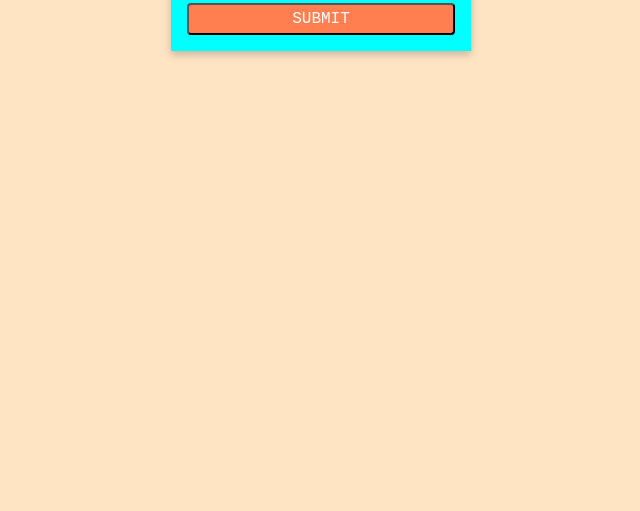
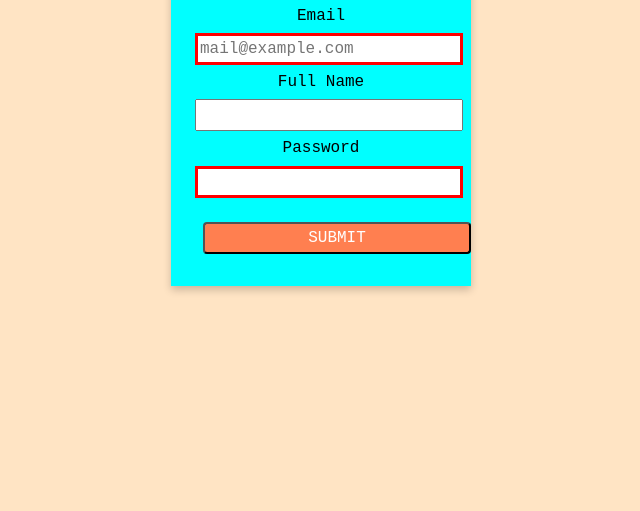
Before and after one commit to taniakononenko23/vscode-git-test56, a plain HTML site: page index.html in a window 1280 px wide. Shown: the part 289-800 px from the top of the page, without its empty margins (319-959 px from the left). Drawn offline with nearby package versions, Linux system fonts and the light colour scheme.

Commit message:
add init files

```diff
--- a/styles.css
+++ b/styles.css
@@ -8,11 +8,12 @@ body {
   background-color: aqua;
   font-size: 16px;
   font-family: monospace;
-
+  text-align: center;
   width: 300px;
   padding: 16px;
   box-shadow: 0px 4px 8px 0px rgba(0, 0, 0, 0.2);
   margin: 0 auto;
+  margin-top: 200px;
 }
 .form-title {
   text-align: center;
@@ -21,6 +22,8 @@ body {
 }
 .form-input {
   margin: 8px;
+  width: 100%;
+  height: 32px;
 }
 .form-label {
   margin: 4px;
@@ -29,10 +32,10 @@ body {
   width: 100%;
   height: 32px;
   background-color: #ff7f50;
-  margin-top: 16px;
   color: #fff;
   border-radius: 4px;
   text-transform: uppercase;
+  margin: 16px;
 }
 input[type="password"] {
   border: 3px solid red;
```
